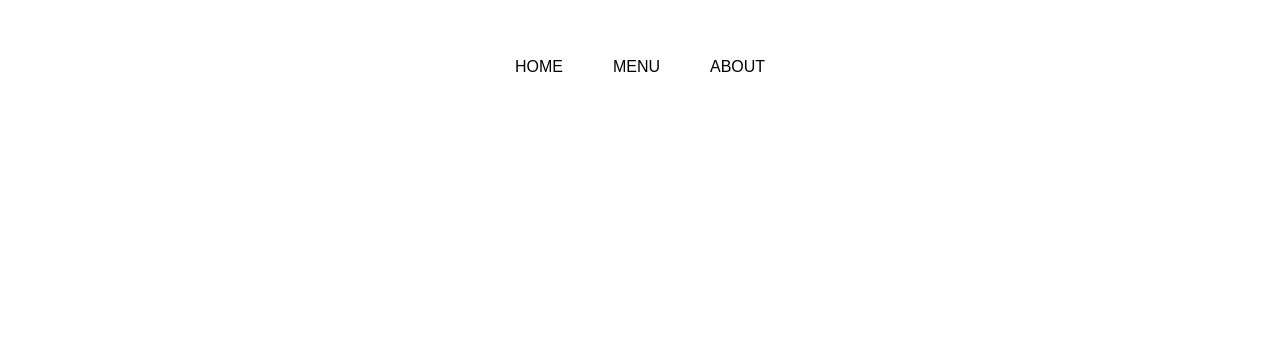
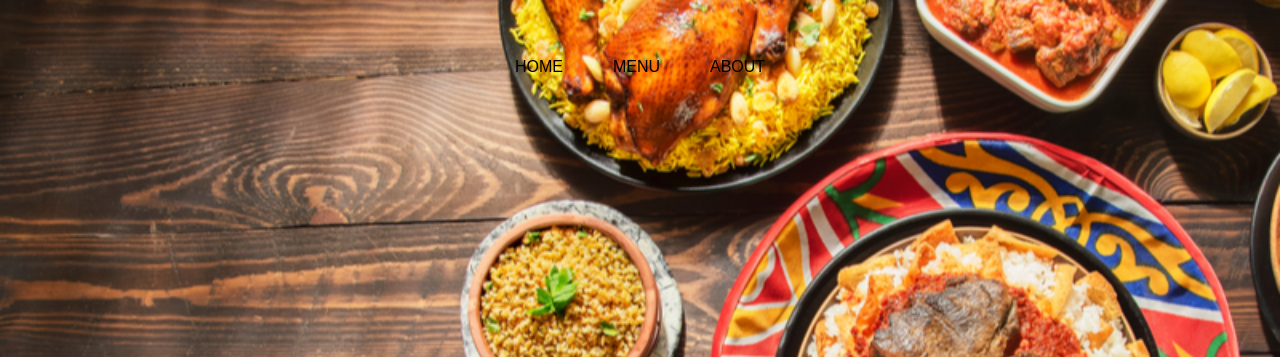
Before and after one commit to AbdurrahmanAfsa/restaurant-page, a website built with webpack: page dist/index.html in a window 1280 px wide. Shown: the top 357 px of the page. Built offline with nearby package versions, Linux system fonts and the light colour scheme.

Commit message:
Change background-image of body.

```diff
--- a/src/style.css
+++ b/src/style.css
@@ -8,6 +8,8 @@ body{
     display: flex;
     justify-content: center;
     height: 100vh;
+    background-image: url('./egyptian-food.jpg');
+    background-size: cover;
 }
 
 #content{
```
